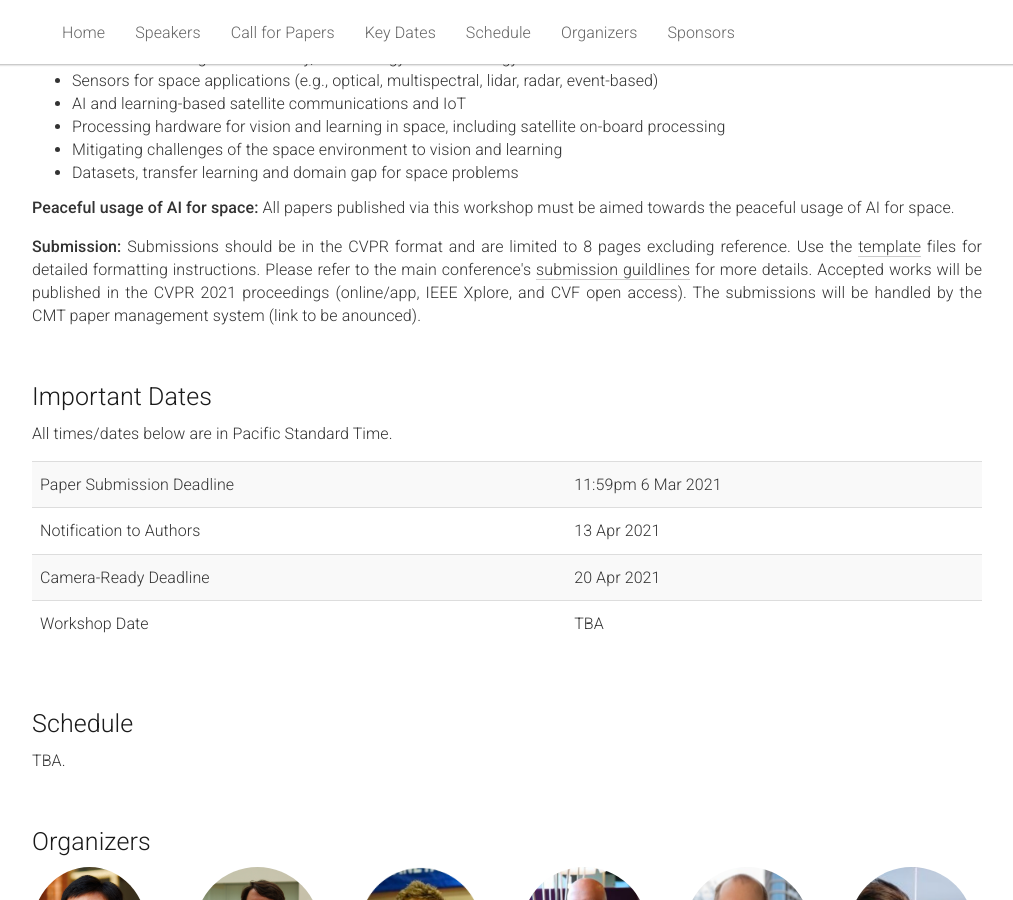
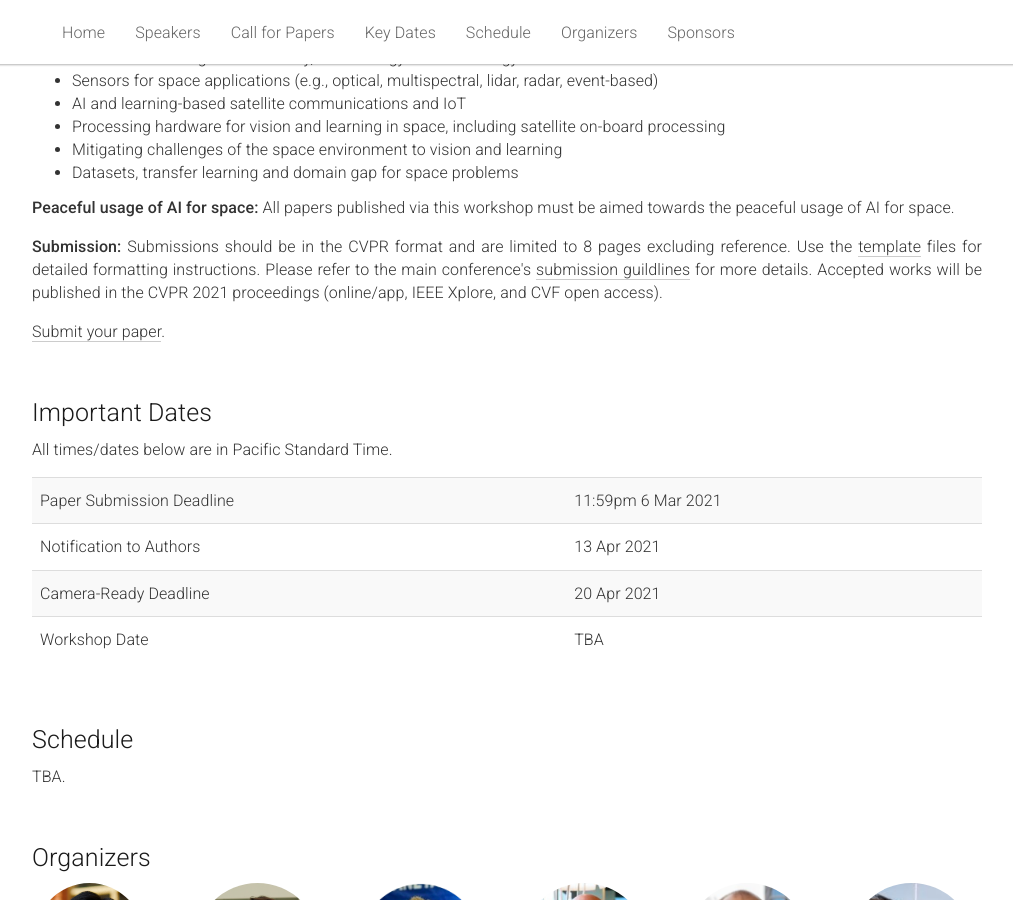
Before and after one commit to AIforSpace/2024, a Jekyll site: the page built from _pages/home.md, in a window 1280 px wide and 900 px high, scrolled down 2853 px. Shown: the whole window, without its empty margins (133-1146 px from the left). Built offline with Jekyll 4.4.1, drawn with Linux system fonts in a browser that asks for light colours.

Commit message:
Update home.md

```diff
--- a/_pages/home.md
+++ b/_pages/home.md
@@ -151,7 +151,10 @@ acknowledgements: ""
       Use the <a href="/2021/static/cvpr2021AuthorKit_2.zip" download>template</a> files for detailed formatting instructions.
       Please refer to the main conference's <a href="http://cvpr2021.thecvf.com/node/33#submission-guidelines">submission guildlines</a> for more details.
       Accepted works will be published in the CVPR 2021 proceedings (online/app, IEEE Xplore, and CVF open access).
-      The submissions will be handled by the CMT paper management system (link to be anounced).
+    </p>
+
+    <p>
+      <a href="https://cmt3.research.microsoft.com/AI4Space2021">Submit your paper</a>.
     </p>
   </div>
 </div><br>
```
